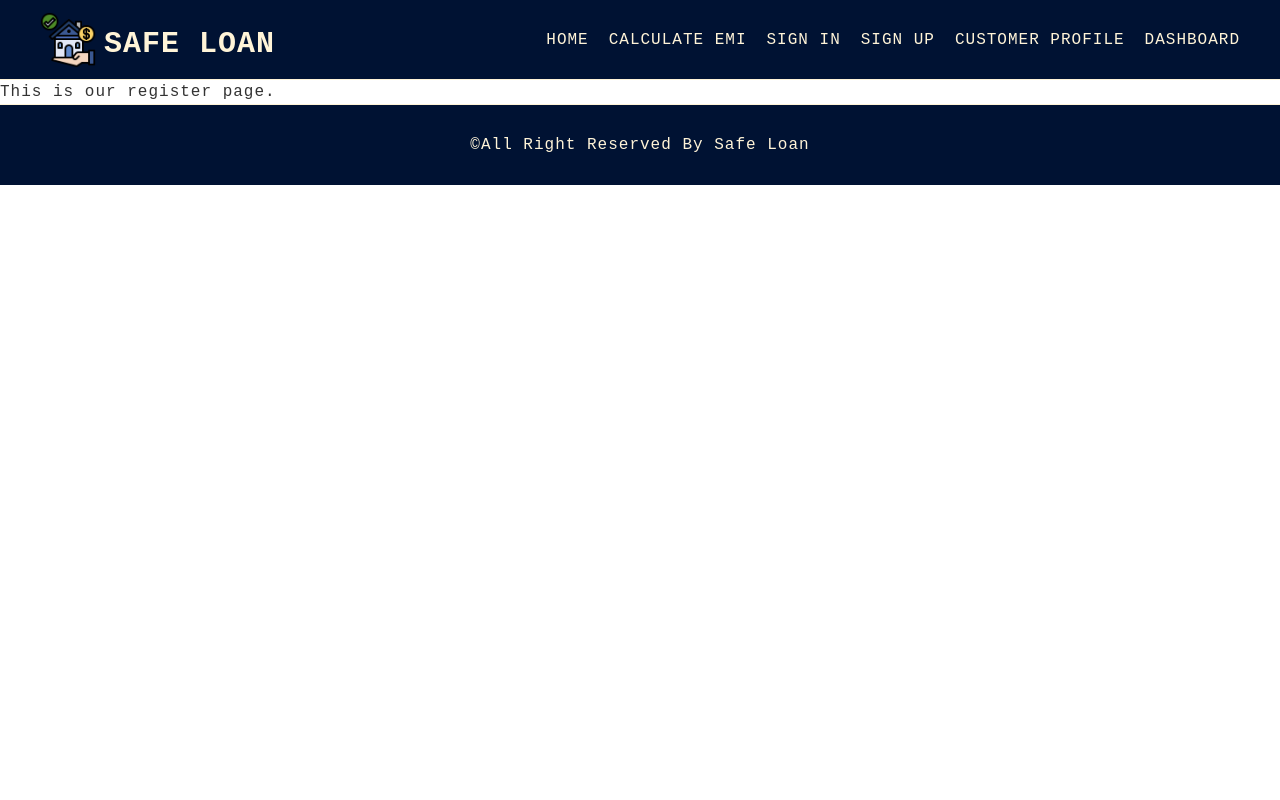
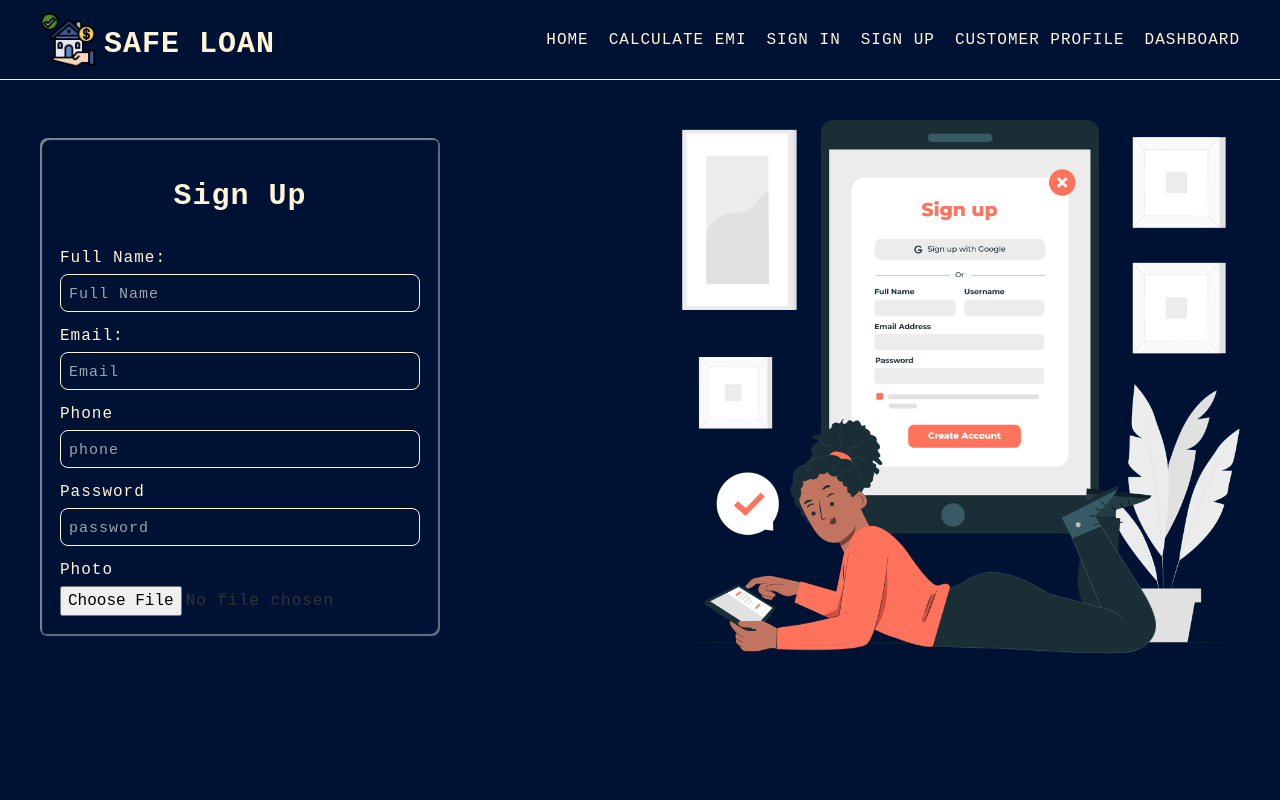
Before and after one commit to mostafizurRahaman/safe-loan, a React (Create React App) app: page /signup in a window 1280 px wide. Shown: the top 800 px of the page. Built offline with nearby package versions, Linux system fonts and the light colour scheme.

Commit message:
registration form is created

```diff
--- a/src/App.css
+++ b/src/App.css
@@ -1,38 +1,3 @@
-.App {
-  text-align: center;
+.myForm{
+  box-shadow:1px 1px -6px #ddd, -1px -1px -6px #ddd;
 }
-
-.App-logo {
-  height: 40vmin;
-  pointer-events: none;
-}
-
-@media (prefers-reduced-motion: no-preference) {
-  .App-logo {
-    animation: App-logo-spin infinite 20s linear;
-  }
-}
-
-.App-header {
-  background-color: #282c34;
-  min-height: 100vh;
-  display: flex;
-  flex-direction: column;
-  align-items: center;
-  justify-content: center;
-  font-size: calc(10px + 2vmin);
-  color: white;
-}
-
-.App-link {
-  color: #61dafb;
-}
-
-@keyframes App-logo-spin {
-  from {
-    transform: rotate(0deg);
-  }
-  to {
-    transform: rotate(360deg);
-  }
-}
--- a/src/App.js
+++ b/src/App.js
@@ -1,12 +1,13 @@
 
 import { useEffect } from 'react';
 import { RouterProvider } from 'react-router-dom';
-import './App.css';
 import Router from './Routes/Routes/Routes';
 import Aos from 'aos';
 import 'aos/dist/aos.css';
+import './App.css';
 
 function App() {
+
 
 
 useEffect(()=>{
--- a/src/Pages/SignUp/SignUp.js
+++ b/src/Pages/SignUp/SignUp.js
@@ -1,9 +1,63 @@
-import React from 'react';
-
+import React from "react";
+import sideRegister from "../../Assets/signup.png";
+import "./SingUp.css";
 const SignUp = () => {
    return (
-      <div>
-         <h2>This is our register  page.</h2>
+      <div className="min-h-screen py-10 md:px-10 px-5 bg-primary ">
+         <div className="flex  items-center justify-center  md:flex-row flex-col-reverse  gap-20 h-auto  ">
+            <div className="md:w-1/2 w-full">
+               <div className=" w-full  md:w-[400px] bg-primary   bg-opacity-75  p-5 rounded-lg myForm flex items-center justify-center ">
+                  <form className="w-full  flex items-center flex-col gap-3 h-auto ">
+                     <div>
+                        <h2 className="text-3xl font-bold capitalize my-5 text-center text-accent   ">
+                           Sign Up
+                        </h2>
+                     </div>
+                     <div className="flex w-full  flex-col gap-1">
+                        <label  className="text-accent " htmlFor="fullName">
+                           Full Name:
+                        </label>
+                        <input
+                           type="text"
+                           id="fullName"
+                           name="fullName"
+                           placeholder="Full Name"
+                           className="text-xl font-medium border-accent border lg:w-full  rounded-lg px-2 py-1 placeholder:text-[15px] bg-primary text-secondary  "
+                        />
+                     </div>
+                     <div className="flex w-full  flex-col gap-1">
+                        <label className="text-accent " htmlFor="email">Email:</label>
+                        <input  className="text-xl font-medium border-accent border lg:w-full  rounded-lg px-2 py-1 placeholder:text-[15px] bg-primary text-secondary  " type="email" id="email" placeholder="Email" />
+                     </div>
+                     <div className="flex w-full  flex-col gap-1">
+                        <label className="text-accent  " htmlFor="phone">Phone</label>
+                        <input  className="text-xl font-medium border-accent border lg:w-full  rounded-lg px-2 py-1 placeholder:text-[15px] bg-primary text-secondary  " type="text" id="phone" placeholder="phone" />
+                     </div>
+                     <div className="flex w-full  flex-col gap-1">
+                        <label className="text-accent " htmlFor="password">Password</label>
+                        <input
+                           type="password"
+                           id="password"
+                           placeholder="password"
+                           name="password"
+                           className="text-xl font-medium border-accent border lg:w-full  rounded-lg px-2 py-1 placeholder:text-[15px] bg-primary text-secondary  "
+                        />
+                     </div>
+                     <div className="flex w-full  flex-col gap-1">
+                        <label className="flex w-full  flex-col gap-1 text-accent  " htmlFor="photo"> Photo</label>
+                        <input type="file" name="photo" id="photo" />
+                     </div>
+                  </form>
+               </div>
+            </div>
+            <div className="w-full  md:w-1/2 flex items-center justify-center ">
+               <img
+                  src={sideRegister}
+                  alt="sign_up_image"
+                  className="w-[100%] h-auto "
+               />
+            </div>
+         </div>
       </div>
    );
 };
--- /dev/null
+++ b/src/Pages/SignUp/SingUp.css
@@ -0,0 +1,4 @@
+.myForm{
+   box-shadow:inset 2px 2px 1px rgba(246, 246, 246, 0.516),  -2px -2px 1px rgba(221, 221, 221, 0.457) inset;
+
+}
```
Also changed, not shown: src/Components/PrimaryButton/PrimaryButton.js (+8 -6 lines), src/Pages/Home/Home.js (+20 -8 lines), src/Assets/signup.png (added).
